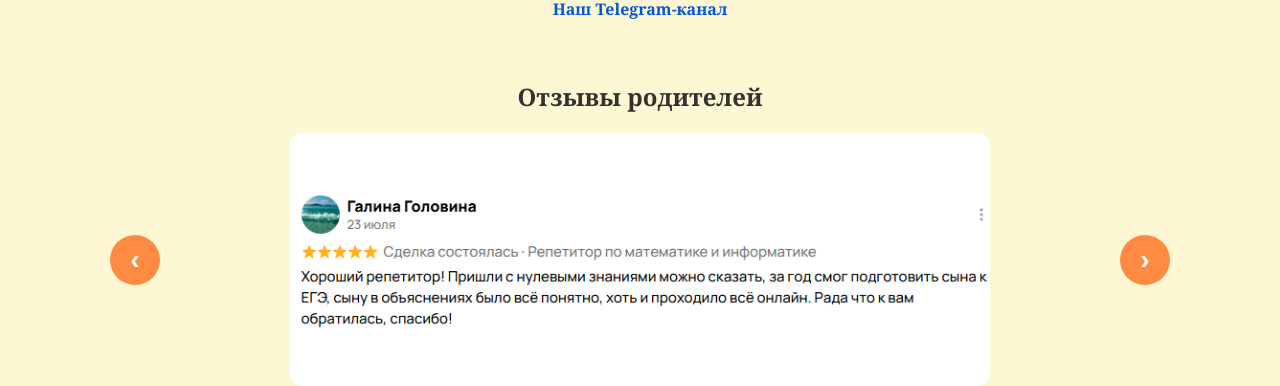
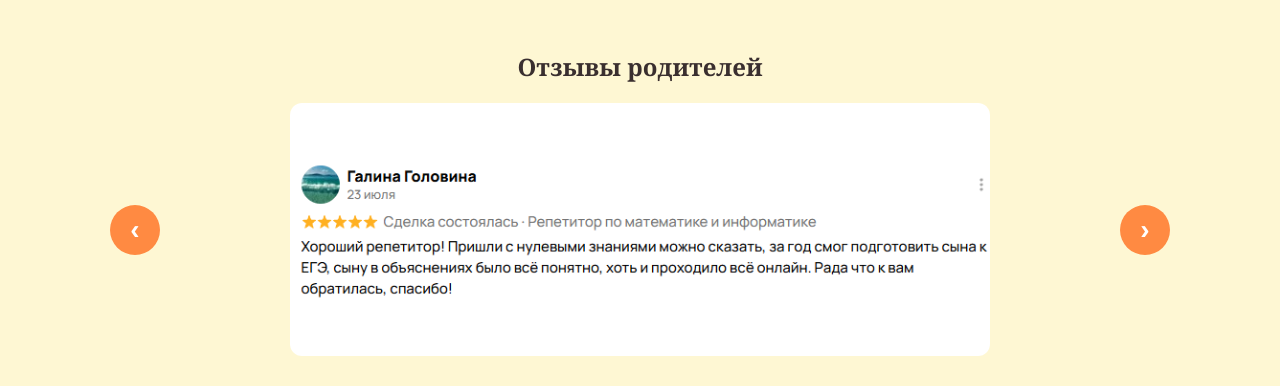
Before and after one commit to yourtutordenis-collab/flow-education, a plain HTML site: page index.html in a window 1280 px wide. Shown: the part 906-1292 px from the top of the page. After the commit the page ends 1262 px from the top, so only its background shows below. Drawn offline with Linux system fonts and the light colour scheme.

Commit message:
Update index.html

```diff
--- a/index.html
+++ b/index.html
@@ -235,7 +235,6 @@ button:hover {
     <a href="https://t.me/floweducation" target="_blank">
         <img src="/images/telegram.png" class="tg-icon" alt="Telegram">
     </a>
-    <p>Наш Telegram-канал</p>
 </div>
 
 <section class="photo-carousel-section">
```
